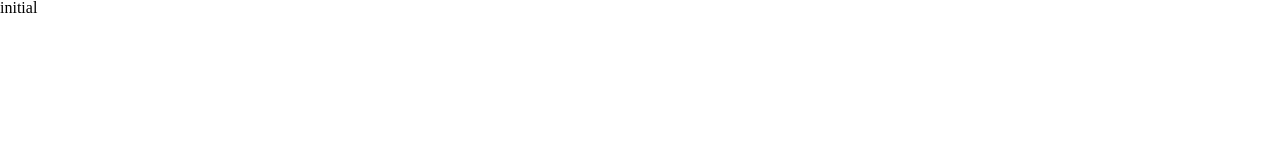
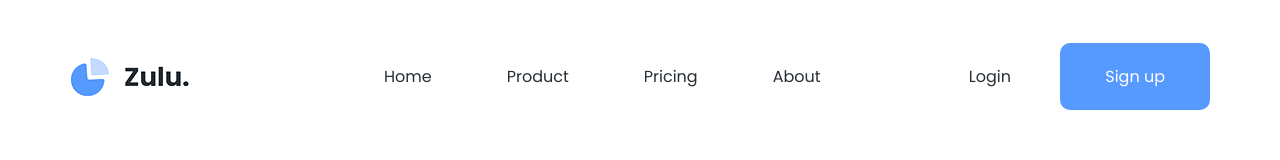
Before and after one commit to ntngon8399/Zulu, a plain HTML site: page index.html in a window 1280 px wide. Drawn offline with Linux system fonts and the light colour scheme.

Commit message:
add header

```diff
--- a/index.html
+++ b/index.html
@@ -7,13 +7,46 @@
     <meta name="viewport" content="width=device-width, initial-scale=1.0">
     <title>Zulu LandingPage</title>
 
+    <link href="https://fonts.googleapis.com/css2?family=Poppins:wght@300;400;600;700&display=swap" rel="stylesheet">
     <link rel="stylesheet" href="https://cdnjs.cloudflare.com/ajax/libs/font-awesome/4.7.0/css/font-awesome.css">
-    <link rel="stylesheet" href="/reset.css">
+    <!-- <link rel="stylesheet" href="/reset.css"> -->
     <link rel="stylesheet" href="/style.css">
 </head>
 
 <body>
-    initial
+    <div class="wrapper">
+        <div class="container">
+            <header class="header">
+                <a href="index.html" class="header__logo">
+                    <img class="header__logo-image" src="./images/logo.png" alt="">
+                </a>
+
+                <ul class="header__menu">
+                    <li class="header__menu-item">
+                        <a href="#" class="header__menu-link">Home</a>
+                    </li>
+                    <li class="header__menu-item">
+                        <a href="#" class="header__menu-link">Product</a>
+                    </li>
+                    <li class="header__menu-item">
+                        <a href="#" class="header__menu-link">Pricing</a>
+                    </li>
+                    <li class="header__menu-item">
+                        <a href="#" class="header__menu-link">About</a>
+                    </li>
+                </ul>
+
+                <div class="header__auth">
+                    <a href="#" class="button">Login</a>
+                    <a href="#" class="button button--primary">Sign up</a>
+                </div>
+            </header>
+
+            <section class="banner">
+
+            </section>
+        </div>
+    </div>
 </body>
 
 </html>
--- a/style.scss
+++ b/style.scss
@@ -0,0 +1,88 @@
+$gray-dark: #272e35;
+$primary-color: #579aff;
+
+*{
+    margin: 0;
+    padding: 0;
+    box-sizing: border-box;
+}
+
+
+body{
+    overflow-x: hidden;
+    font-family: 'Poppins', sans-serif;
+    font-size: 16px;
+    line-height: 1.5;
+    background-color: white;
+}
+
+img{
+    display: block;
+    max-width: 100%;
+}
+
+a{
+    text-decoration: none;
+}
+
+//button
+.button{
+    display: inline-block;
+    font-size: 16px;
+    color: $gray-dark;
+    padding: 21px 45px;
+    border-radius: 10px;
+    outline: none;
+    cursor: pointer;
+    background-color: transparent;
+    line-height: normal;
+
+    &--primary{
+        color: white;
+        background-color: $primary-color;
+    }
+}
+
+.wrapper{
+    max-width: 1440px;
+    margin: 0 auto;
+}
+
+.container{
+    max-width: 1170px;
+    padding: 0 15px;
+    margin: 0 auto;
+}
+
+.header{
+    padding-top: 43px;
+    display: flex;
+    align-items: center;
+
+    &__logo{
+        display: block;
+        margin-right: 120px;
+    }
+    &__menu{
+        display: flex;
+        align-items: center;
+        list-style: none;
+
+        &-item {
+            margin-left: 75px;
+        }
+
+        &-link{
+            color:$gray-dark;
+            transition: color 0.25s ease-in-out;
+            &:hover{
+                color: $primary-color;
+
+            }
+        }
+    }
+    &__auth{
+        margin-left: auto;
+    }
+
+}
```
Also changed, not shown: app.js (added), images/img1.png (added), images/img2.png (added), images/img3.png (added), images/img4.png (added), images/img5.png (added), images/img6.png (added), images/img7.png (added), images/logo.png (added), style.css, 1 other file.
